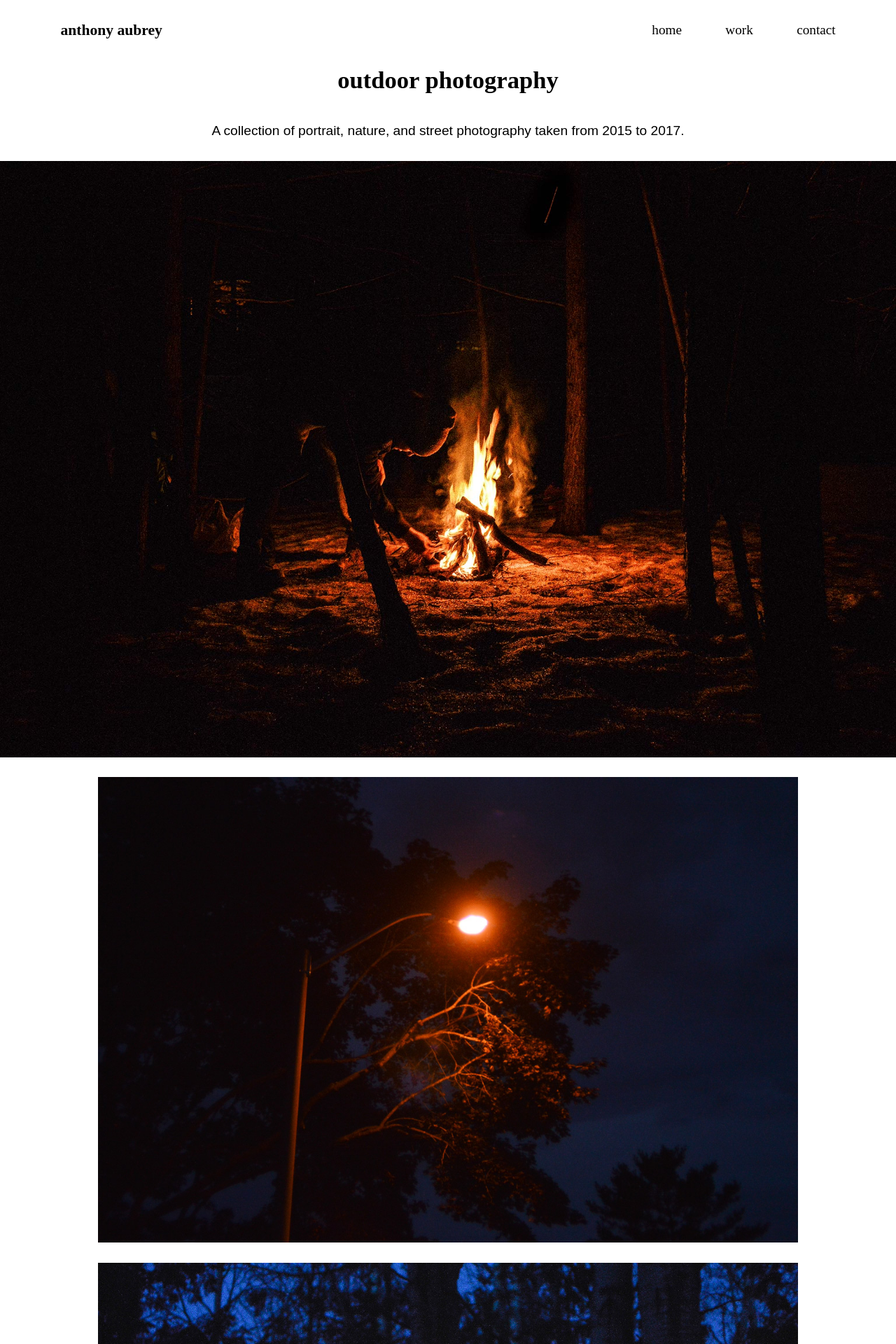
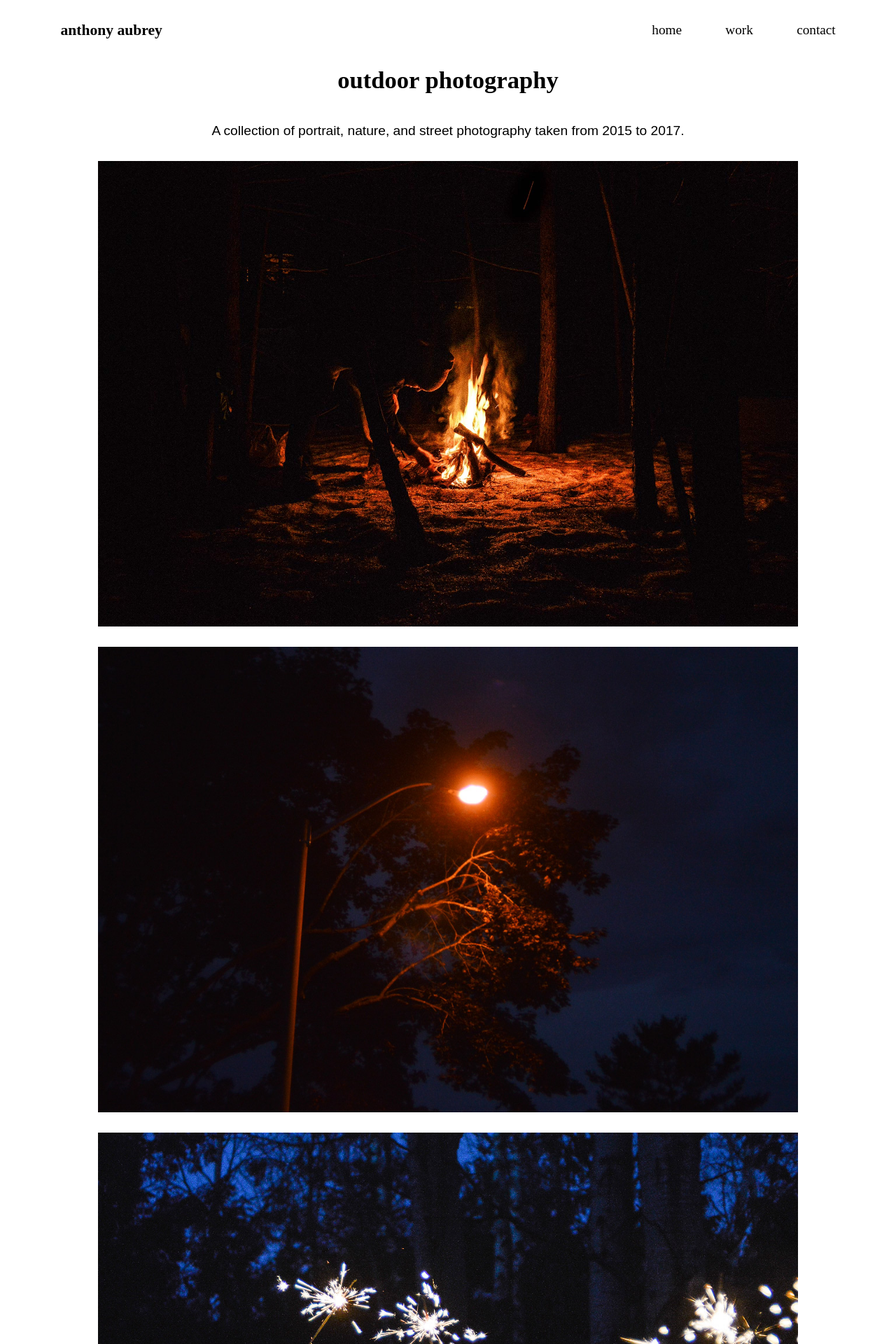
Before and after one commit to anthonyaubrey/portfolio, a Jekyll site: the page built from photography.html, in a window 1280 px wide. Shown: the top 1920 px of the page at 70% size. Built offline with Jekyll 4.4.1, drawn with Linux system fonts in a browser that asks for light colours.

Commit message:
Added padding to img

```diff
--- a/photography.html
+++ b/photography.html
@@ -7,7 +7,7 @@
     <h1 class="text-center">outdoor photography</h1>
     <p class="open-sans text-center">A collection of portrait, nature, and street photography taken from 2015 to 2017.</p>
     <div>
-      <img class="img-flex "src="{{site.baseurl}}/img/webphotography/fire.jpg">
+      <img class="img-flex limgwrap"src="{{site.baseurl}}/img/webphotography/fire.jpg">
       <img class="img-flex limgwrap pad-t"src="{{site.baseurl}}/img/webphotography/DSC_0006.jpg">
       <img class="img-flex limgwrap pad-t"src="{{site.baseurl}}/img/webphotography/DSC_0064.jpg">
       <img class="img-flex limgwrap pad-t"src="{{site.baseurl}}/img/webphotography/DSC_0075.jpg">
```
